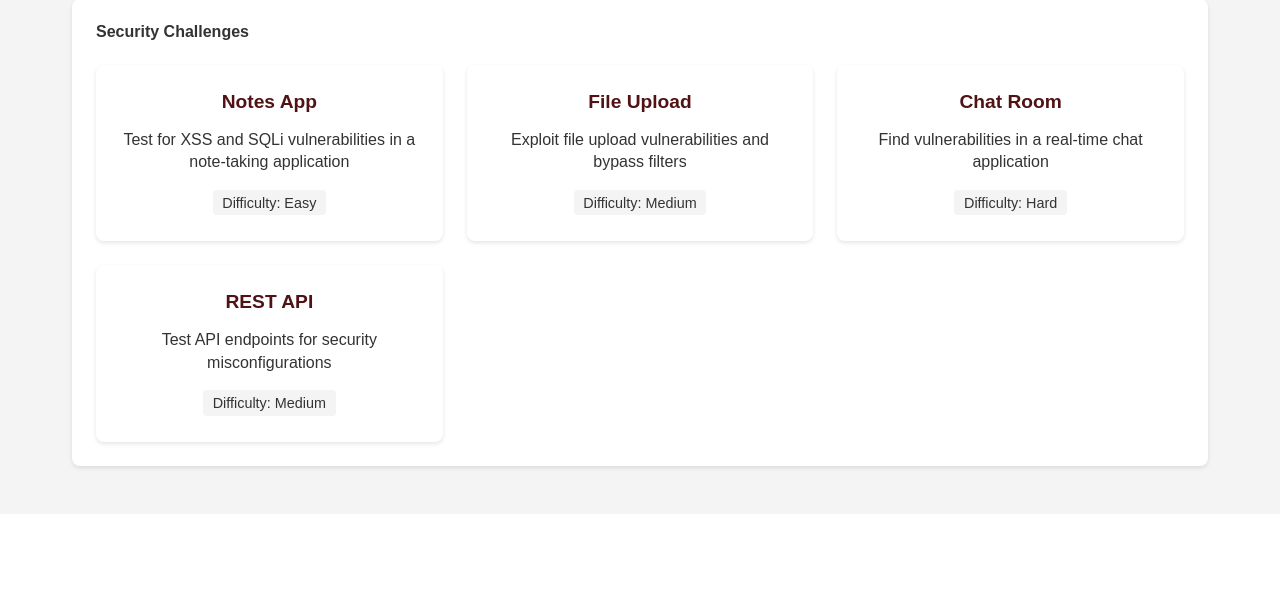
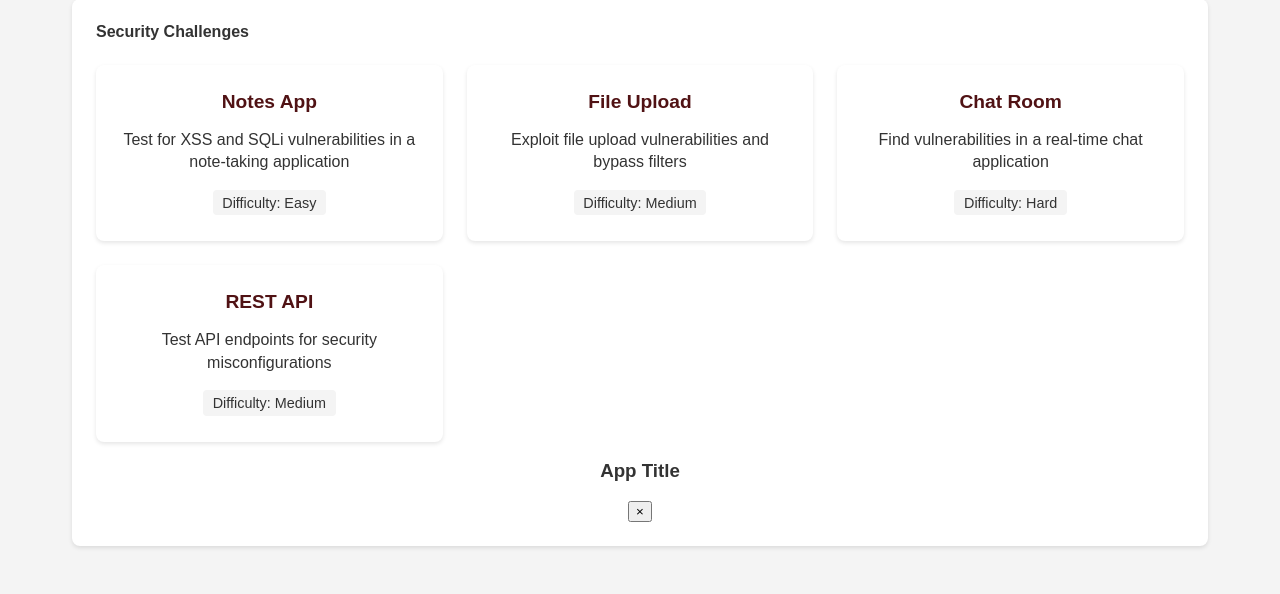
Before and after one commit to carsilonglegs/boko-hacks-25, a Flask app: page /hub in a window 1280 px wide. Shown: the part 344-938 px from the top of the page. Before the commit the page ends 815 px from the top, so only its background shows below. Run offline with Flask 2, Linux system fonts and the light colour scheme; the visitor is signed in with stand-in values (Sample User, id 1).

Commit message:
window system for in page app display

```diff
--- a/templates/hub.html
+++ b/templates/hub.html
@@ -50,6 +50,17 @@
                     <span class="difficulty">Difficulty: Medium</span>
                 </a>
             </div>
+            <div id="app-modal" class="modal">
+                <div class="modal-content">
+                    <div class="modal-header">
+                        <h3 id="modal-title">App Title</h3>
+                        <button class="close-modal">&times;</button>
+                    </div>
+                    <div class="modal-body" id="app-container">
+                        <!-- App content will be loaded here -->
+                    </div>
+                </div>
+            </div>
         </section>
     </main>
 </body>
```
